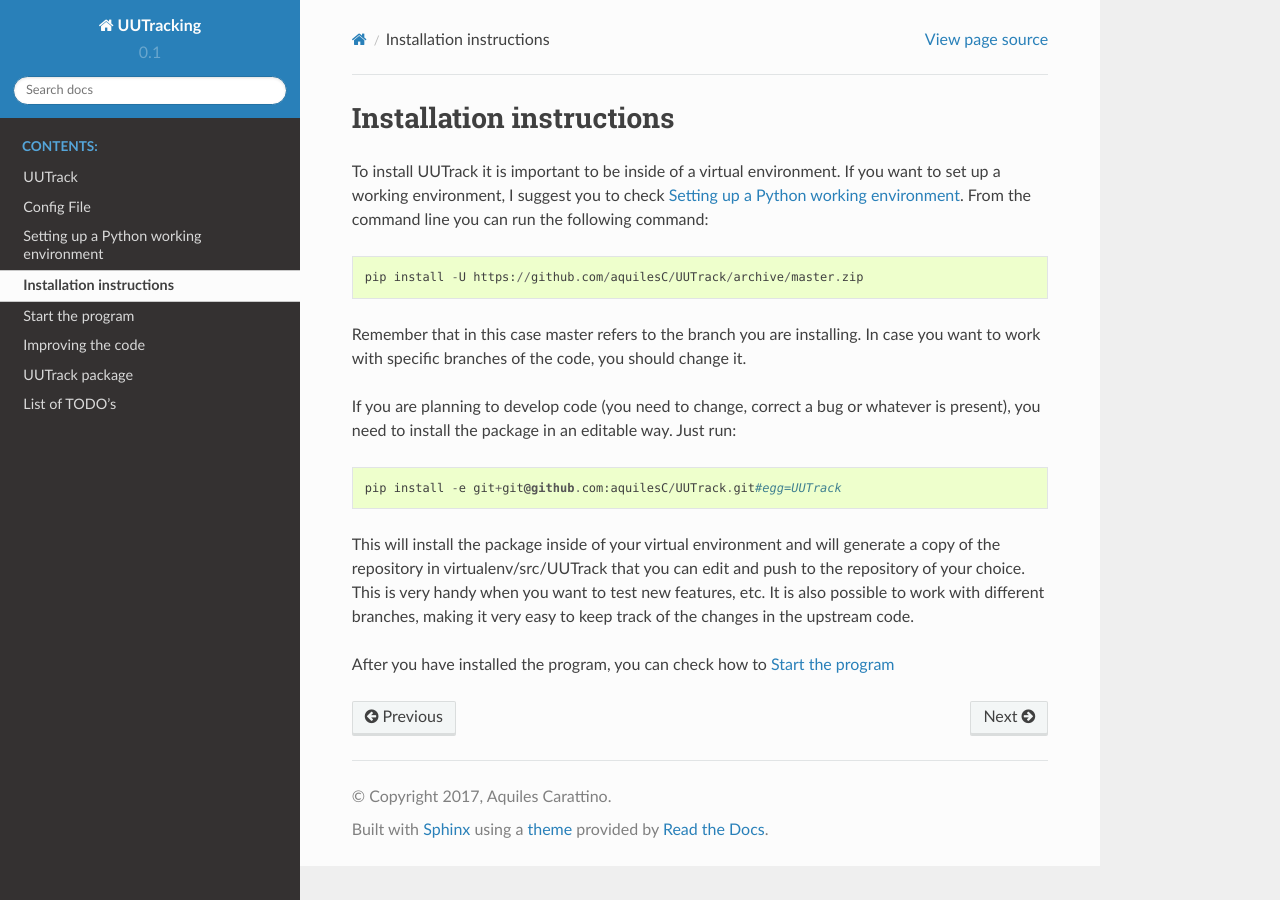
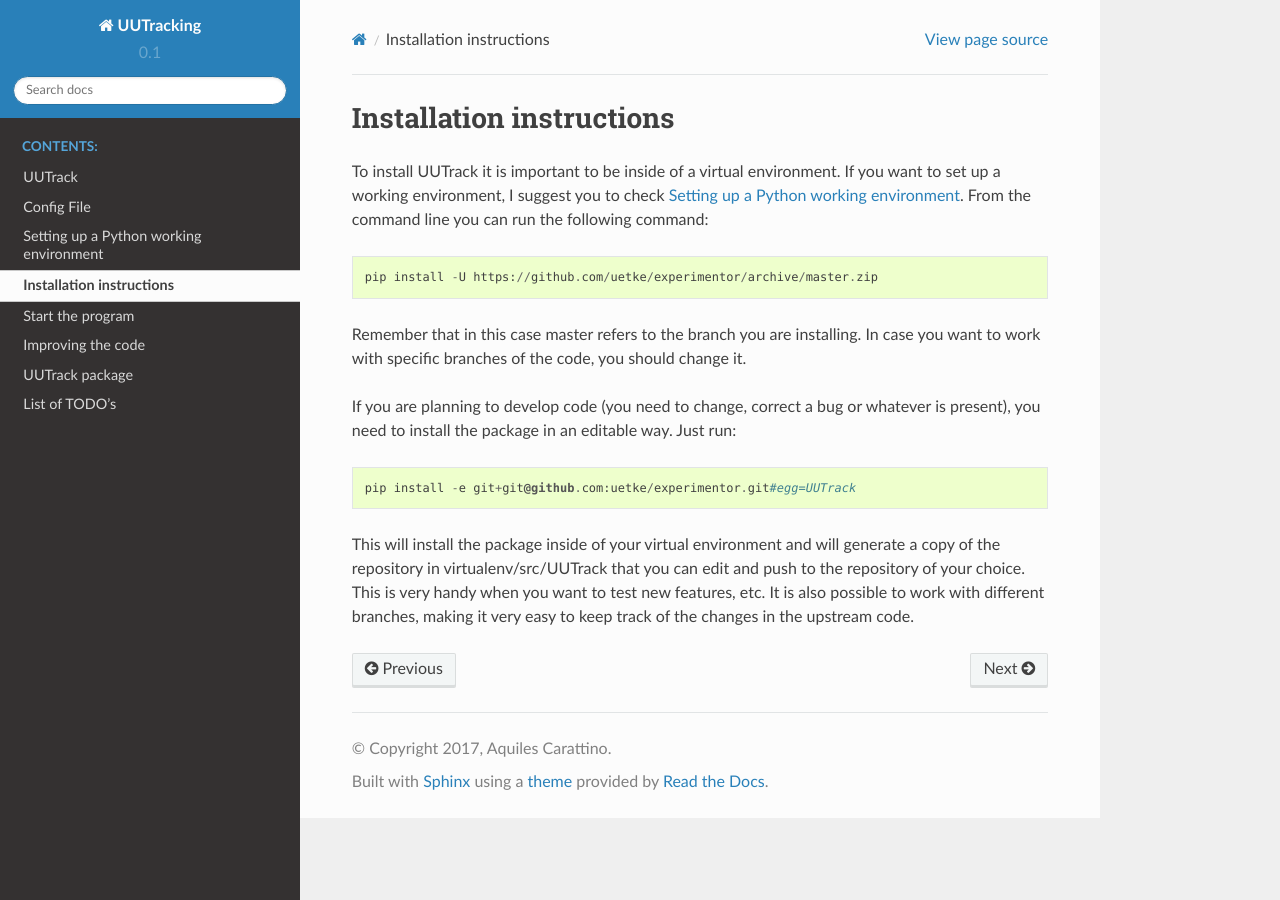
Before and after one commit to uetke/UUTrack, a Sphinx documentation site: the page built from docs/source/installing.rst, in a window 1280 px wide. Built offline with Sphinx 7.4.7 and the Read the Docs theme 2.0.0, drawn with Linux system fonts in a browser that asks for light colours.

```diff
--- a/docs/source/installing.rst
+++ b/docs/source/installing.rst
@@ -5,14 +5,12 @@ Installation instructions
 
 To install UUTrack it is important to be inside of a virtual environment. If you want to set up a working environment, I suggest you to check :ref:`python_working`. From the command line you can run the following command::
 
-   pip install -U https://github.com/aquilesC/UUTrack/archive/master.zip
+   pip install -U https://github.com/uetke/experimentor/archive/master.zip
 
 Remember that in this case master refers to the branch you are installing. In case you want to work with specific branches of the code, you should change it.
 
 If you are planning to develop code (you need to change, correct a bug or whatever is present), you need to install the package in an editable way. Just run::
 
-   pip install -e git+git@github.com:aquilesC/UUTrack.git#egg=UUTrack
+   pip install -e git+git@github.com:uetke/experimentor.git#egg=UUTrack
 
 This will install the package inside of your virtual environment and will generate a copy of the repository in virtualenv/src/UUTrack that you can edit and push to the repository of your choice. This is very handy when you want to test new features, etc. It is also possible to work with different branches, making it very easy to keep track of the changes in the upstream code.
-
-After you have installed the program, you can check how to :ref:`starting`
```
Also changed, not shown: README.md (+6 -0 lines).
